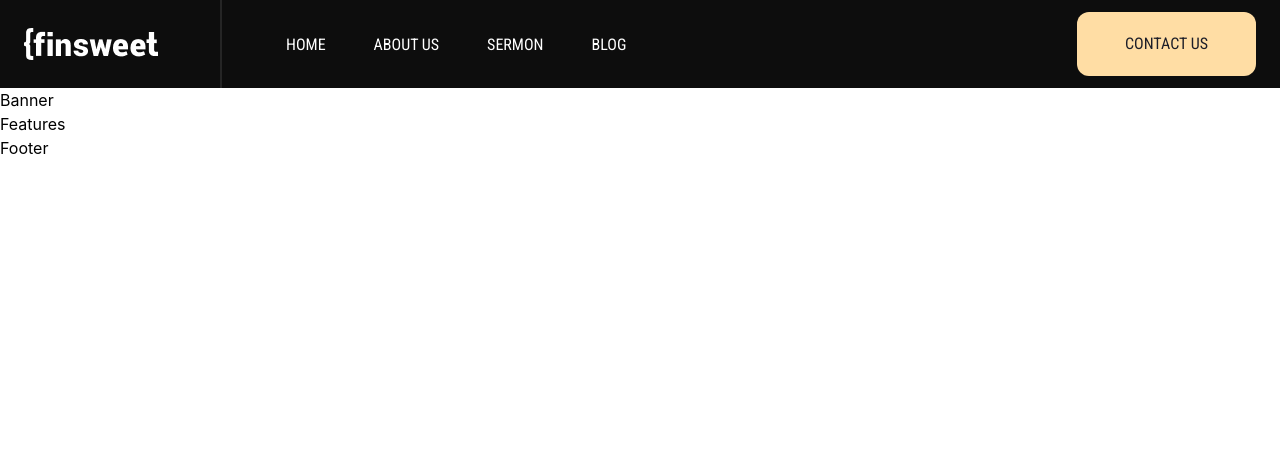
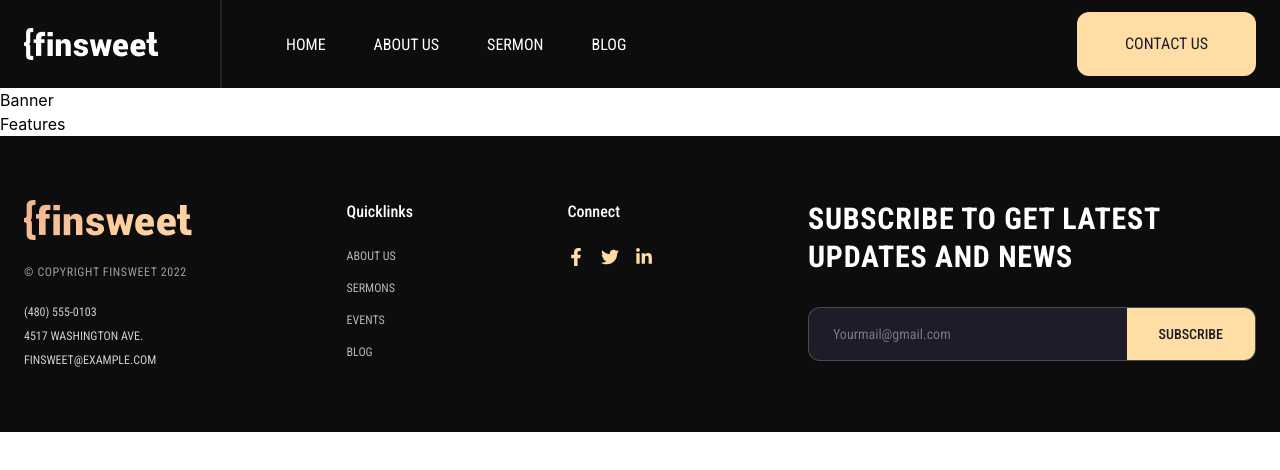
Before and after one commit to dev-mehedihassan/finsweet-tailwind, a React (Vite) app: page / in a window 1280 px wide. Shown: the top 470 px of the page. Built offline with nearby package versions, Linux system fonts and the light colour scheme.

Commit message:
Footer layout added

```diff
--- a/src/components/layouts/Footer.jsx
+++ b/src/components/layouts/Footer.jsx
@@ -1,8 +1,93 @@
 import React from 'react'
+import Container from '../common/Container'
+import footerLogo from '../../assets/footerLogo.png'
+import Image from '../ui/Image'
+import Anchor from '../ui/Anchor'
+import { FaFacebookF, FaTwitter, FaLinkedinIn } from 'react-icons/fa'
 
 const Footer = () => {
   return (
-    <div>Footer</div>
+    <footer className="bg-brand-dark text-white py-16">
+      <Container>
+        <div className="flex items-start justify-between gap-12">
+
+          <div className="flex flex-col gap-6">
+            <Anchor href="/">
+              <Image src={footerLogo} alt="Finsweet Logo" />
+            </Anchor>
+            <p className="font-roboto text-xs uppercase text-white/60 tracking-wider">
+              © COPYRIGHT FINSWEET 2022
+            </p>
+            <div className="flex flex-col gap-2 font-roboto text-xs uppercase text-white/80">
+              <p>(480) 555-0103</p>
+              <p>4517 WASHINGTON AVE.</p>
+              <p>FINSWEET@EXAMPLE.COM</p>
+            </div>
+          </div>
+
+          <div>
+            <h4 className="font-roboto text-base font-medium mb-6">Quicklinks</h4>
+            <ul className="flex flex-col gap-4 font-roboto text-xs uppercase text-white/70">
+              <li>
+                <Anchor href="/about-us" className="hover:text-brand-peach transition-colors">
+                  ABOUT US
+                </Anchor>
+              </li>
+              <li>
+                <Anchor href="/sermons" className="hover:text-brand-peach transition-colors">
+                  SERMONS
+                </Anchor>
+              </li>
+              <li>
+                <Anchor href="/events" className="hover:text-brand-peach transition-colors">
+                  EVENTS
+                </Anchor>
+              </li>
+              <li>
+                <Anchor href="/blog" className="hover:text-brand-peach transition-colors">
+                  BLOG
+                </Anchor>
+              </li>
+            </ul>
+          </div>
+
+          <div>
+            <h4 className="font-roboto text-base font-medium mb-6">Connect</h4>
+            <div className="flex items-center gap-4 text-brand-peach text-lg">
+              <Anchor href="#" className="hover:opacity-80 transition-opacity">
+                <FaFacebookF />
+              </Anchor>
+              <Anchor href="#" className="hover:opacity-80 transition-opacity">
+                <FaTwitter />
+              </Anchor>
+              <Anchor href="#" className="hover:opacity-80 transition-opacity">
+                <FaLinkedinIn />
+              </Anchor>
+            </div>
+          </div>
+
+          <div className="max-w-md">
+            <h3 className="font-roboto text-2xl xl:text-3xl font-bold uppercase tracking-wide leading-tight mb-8">
+              SUBSCRIBE TO GET LATEST UPDATES AND NEWS
+            </h3>
+            <form onSubmit={(e) => e.preventDefault()} className="flex items-center border border-white/20 rounded-xl overflow-hidden bg-[#1C1D28]">
+              <input
+                type="email"
+                placeholder="Yourmail@gmail.com"
+                className="w-full bg-transparent px-6 py-4 font-roboto text-sm text-white placeholder:text-white/40 focus:outline-none"
+              />
+              <button
+                type="submit"
+                className="bg-brand-peach text-[#1C1D28] font-roboto font-medium text-sm uppercase px-8 py-4 whitespace-nowrap hover:opacity-90 transition-opacity"
+              >
+                SUBSCRIBE
+              </button>
+            </form>
+          </div>
+
+        </div>
+      </Container>
+    </footer>
   )
 }
 
```
Also changed, not shown: src/assets/footerLogo.png (added).
